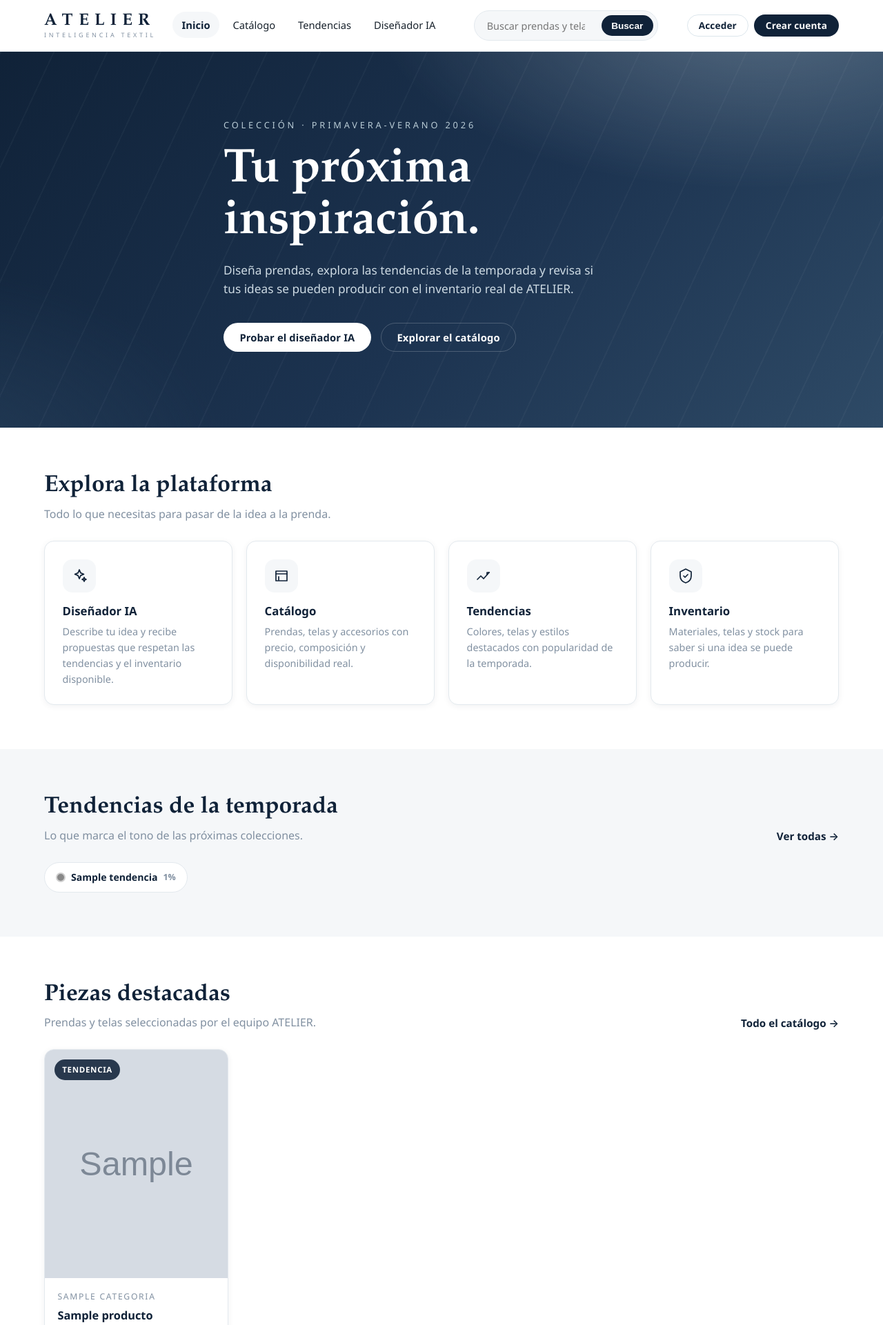
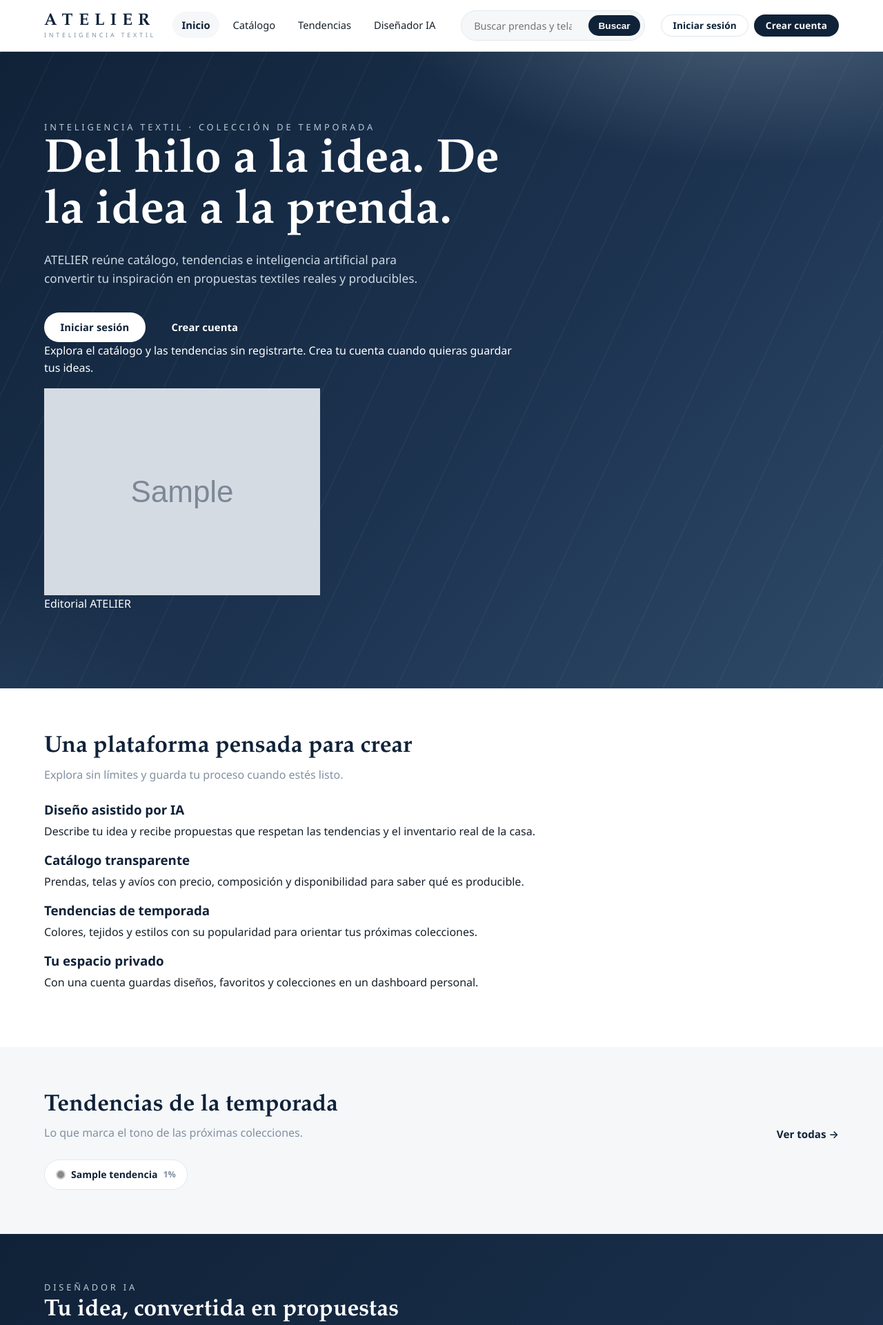
Before and after one commit to RV-Leo/proyecto-atelier, a Django app: page / in a window 1280 px wide. Shown: the top 1921 px of the page at 69% size. Run offline with Django 5.2, Linux system fonts and the light colour scheme; tables that the repository leaves empty hold one stand-in row (values such as "Sample post"); grey boxes marked "Sample" are stand-in pictures.

Commit message:
web: portada publica del visitante, navegacion por rol y aviso de acceso

```diff
--- a/web/templates/base.html
+++ b/web/templates/base.html
@@ -13,7 +13,7 @@
 
   <header class="cabecera">
     <div class="contenedor cabecera-inner">
-      <a class="marca" href="{% url 'core:inicio' %}" aria-label="Ir al inicio de ATELIER">
+      <a class="marca" href="{% if es_administrador %}{% url 'panel:inicio' %}{% elif es_cliente %}{% url 'cuentas:panel' %}{% else %}{% url 'core:inicio' %}{% endif %}" aria-label="Ir al inicio de ATELIER">
         <span class="marca-nombre">Atelier</span>
         <span class="marca-subtitulo">Inteligencia Textil</span>
       </a>
@@ -24,38 +24,43 @@
 
       <nav class="navegacion" data-menu>
         <ul class="navegacion-enlaces">
+          {% if es_administrador %}
+            <li><a href="{% url 'panel:inicio' %}" class="{% if request.resolver_match.app_name == 'panel' and request.resolver_match.view_name != 'panel:usuarios' %}activo{% endif %}">Dashboard</a></li>
+            <li><a href="{% url 'admin:catalogo_producto_changelist' %}">Productos</a></li>
+            <li><a href="{% url 'admin:tendencias_tendencia_changelist' %}">Tendencias</a></li>
+            <li><a href="{% url 'admin:catalogo_material_changelist' %}">Inventario</a></li>
+            <li><a href="{% url 'panel:usuarios' %}" class="{% if request.resolver_match.view_name == 'panel:usuarios' %}activo{% endif %}">Usuarios</a></li>
+            <li><a href="{% url 'informes:informes' %}" class="{% if request.resolver_match.view_name == 'informes:informes' %}activo{% endif %}">Informes</a></li>
+          {% elif es_cliente %}
+            <li><a href="{% url 'cuentas:panel' %}" class="{% if request.resolver_match.view_name == 'cuentas:panel' %}activo{% endif %}">Inicio</a></li>
+            <li><a href="{% url 'catalogo:lista' %}" class="{% if request.resolver_match.view_name == 'catalogo:lista' or request.resolver_match.view_name == 'catalogo:detalle' %}activo{% endif %}">Catálogo</a></li>
+            <li><a href="{% url 'tendencias:lista' %}" class="{% if request.resolver_match.view_name == 'tendencias:lista' %}activo{% endif %}">Tendencias</a></li>
+            <li><a href="{% url 'disenador:asistente' %}" class="{% if request.resolver_match.view_name == 'disenador:asistente' %}activo{% endif %}">Diseñador IA</a></li>
+            <li><a href="{% url 'disenador:historial' %}" class="{% if request.resolver_match.view_name == 'disenador:historial' %}activo{% endif %}">Mis diseños</a></li>
+            <li><a href="{% url 'cuentas:perfil' %}" class="{% if request.resolver_match.view_name == 'cuentas:perfil' %}activo{% endif %}">Mi perfil</a></li>
+          {% else %}
             <li><a href="{% url 'core:inicio' %}" class="{% if request.resolver_match.view_name == 'core:inicio' %}activo{% endif %}">Inicio</a></li>
             <li><a href="{% url 'catalogo:lista' %}" class="{% if request.resolver_match.view_name == 'catalogo:lista' or request.resolver_match.view_name == 'catalogo:detalle' %}activo{% endif %}">Catálogo</a></li>
             <li><a href="{% url 'tendencias:lista' %}" class="{% if request.resolver_match.view_name == 'tendencias:lista' %}activo{% endif %}">Tendencias</a></li>
             <li><a href="{% url 'disenador:asistente' %}" class="{% if request.resolver_match.view_name == 'disenador:asistente' %}activo{% endif %}">Diseñador IA</a></li>
-          {% if user.is_authenticated %}
-            {% if es_administrador %}
-              <li><a href="{% url 'panel:inicio' %}" class="{% if request.resolver_match.app_name == 'panel' %}activo{% endif %}">Panel</a></li>
-              <li><a href="{% url 'informes:informes' %}" class="{% if request.resolver_match.view_name == 'informes:informes' %}activo{% endif %}">Informes</a></li>
-            {% else %}
-              <li><a href="{% url 'catalogo:inventario' %}" class="{% if request.resolver_match.view_name == 'catalogo:inventario' %}activo{% endif %}">Inventario</a></li>
-            {% endif %}
           {% endif %}
         </ul>
 
+        {% if not es_administrador %}
           <form class="buscador-cabecera" action="{% url 'catalogo:lista' %}" method="get" role="search">
             <input type="search" name="q" value="{{ request.GET.q }}" placeholder="Buscar prendas y telas…" aria-label="Buscar en el catálogo">
             <button type="submit">Buscar</button>
           </form>
+        {% endif %}
 
         <div class="accesos-cuenta">
           {% if user.is_authenticated %}
-            {% if es_administrador %}
-              <a class="btn btn-ghost btn-compacto" href="{% url 'panel:inicio' %}">Panel</a>
-            {% else %}
-              <a class="btn btn-ghost btn-compacto" href="{% url 'cuentas:perfil' %}">Mi perfil</a>
-            {% endif %}
             <form action="{% url 'cuentas:salir' %}" method="post">
               {% csrf_token %}
               <button class="btn btn-suave btn-compacto" type="submit">Cerrar sesión</button>
             </form>
           {% else %}
-            <a class="btn btn-ghost btn-compacto" href="{% url 'cuentas:acceder' %}">Acceder</a>
+            <a class="btn btn-ghost btn-compacto" href="{% url 'cuentas:acceder' %}">Iniciar sesión</a>
             <a class="btn btn-primario btn-compacto" href="{% url 'cuentas:registro' %}">Crear cuenta</a>
           {% endif %}
         </div>
@@ -93,24 +98,25 @@
             <li><a href="{% url 'catalogo:lista' %}">Catálogo</a></li>
             <li><a href="{% url 'tendencias:lista' %}">Tendencias</a></li>
             <li><a href="{% url 'disenador:asistente' %}">Diseñador IA</a></li>
+            {% if user.is_authenticated %}
               <li><a href="{% url 'catalogo:inventario' %}">Inventario</a></li>
+            {% endif %}
           </ul>
         </div>
         <div>
           <h4>Tu cuenta</h4>
           <ul>
-            {% if user.is_authenticated %}
             {% if es_administrador %}
               <li><a href="{% url 'panel:inicio' %}">Panel administrativo</a></li>
               <li><a href="{% url 'informes:informes' %}">Informes</a></li>
               <li><a href="{% url 'admin:index' %}">Django Admin</a></li>
+            {% elif es_cliente %}
+              <li><a href="{% url 'cuentas:panel' %}">Mi espacio</a></li>
+              <li><a href="{% url 'cuentas:perfil' %}">Mi perfil</a></li>
+              <li><a href="{% url 'disenador:historial' %}">Mis diseños</a></li>
+              <li><a href="{% url 'catalogo:inventario' %}">Inventario</a></li>
             {% else %}
-                <li><a href="{% url 'cuentas:perfil' %}">Mi perfil</a></li>
-                <li><a href="{% url 'disenador:historial' %}">Mis propuestas</a></li>
-                <li><a href="{% url 'catalogo:inventario' %}">Inventario</a></li>
-              {% endif %}
-            {% else %}
-              <li><a href="{% url 'cuentas:acceder' %}">Acceder</a></li>
+              <li><a href="{% url 'cuentas:acceder' %}">Iniciar sesión</a></li>
               <li><a href="{% url 'cuentas:registro' %}">Crear cuenta</a></li>
             {% endif %}
           </ul>
--- a/web/templates/core/inicio.html
+++ b/web/templates/core/inicio.html
@@ -1,61 +1,58 @@
 {% extends 'base.html' %}
+{% load static %}
 
 {% block contenido %}
 
-  <!-- Hero -->
-  <section class="hero">
-    <div class="contenedor hero-contenido">
-      <p class="hero-eyebrow">Colección · Primavera-Verano 2026</p>
-      <h1 class="hero-titulo">Tu próxima inspiración.</h1>
-      <p class="hero-texto">
-        Diseña prendas, explora las tendencias de la temporada y revisa si
-        tus ideas se pueden producir con el inventario real de ATELIER.
-      </p>
-      <div class="hero-acciones">
-        <a class="btn btn-claro" href="{% url 'disenador:asistente' %}">Probar el diseñador IA</a>
-        <a class="btn btn-ghost" style="border-color:#ffffff33;color:#fff" href="{% url 'catalogo:lista' %}">Explorar el catálogo</a>
+  <!-- Hero editorial -->
+  <section class="hero hero-editorial">
+    <div class="contenedor hero-editorial-grid">
+      <div class="hero-contenido">
+        <span class="hero-eyebrow">Inteligencia textil · Colección de temporada</span>
+        <h1 class="hero-titulo">Del hilo a la idea. De la idea a la prenda.</h1>
+        <p class="hero-texto">ATELIER reúne catálogo, tendencias e inteligencia artificial para convertir tu inspiración en propuestas textiles reales y producibles.</p>
+        <div class="hero-acciones">
+          <a class="btn btn-claro" href="{% url 'cuentas:acceder' %}">Iniciar sesión</a>
+          <a class="btn btn-borde-claro" href="{% url 'cuentas:registro' %}">Crear cuenta</a>
+        </div>
+        <p class="hero-nota">Explora el catálogo y las tendencias sin registrarte. Crea tu cuenta cuando quieras guardar tus ideas.</p>
+      </div>
+      <div class="hero-editorial-imagen">
+        {% if producto_portada.imagen %}
+          <img src="{{ producto_portada.imagen.url }}" alt="Pieza editorial de ATELIER">
+        {% else %}
+          <img src="{% static 'img/placeholder.svg' %}" alt="Pieza editorial de ATELIER">
+        {% endif %}
+        <span class="hero-editorial-sello">Editorial ATELIER</span>
       </div>
     </div>
   </section>
 
-  <!-- Accesos rápidos -->
-  <section class="seccion" id="accesos">
+  <!-- Ventajas -->
+  <section class="seccion">
     <div class="contenedor">
       <div class="seccion-cabecera">
         <div>
-          <h2 class="seccion-titulo">Explora la plataforma</h2>
-          <p class="seccion-subtitulo" style="margin-bottom:0">Todo lo que necesitas para pasar de la idea a la prenda.</p>
+          <h2 class="seccion-titulo">Una plataforma pensada para crear</h2>
+          <p class="seccion-subtitulo" style="margin-bottom:0">Explora sin límites y guarda tu proceso cuando estés listo.</p>
         </div>
       </div>
-      <div class="accesos">
-        <a class="acceso revelar" href="{% url 'disenador:asistente' %}">
-          <div class="acceso-icono">
-            <svg viewBox="0 0 24 24" fill="none" stroke="currentColor" stroke-width="1.7" stroke-linecap="round" stroke-linejoin="round"><path d="M12 3l1.9 4.6 4.6 1.9-4.6 1.9L12 16l-1.9-4.6-4.6-1.9 4.6-1.9L12 3z"/><path d="M19 14l.9 2.1L22 17l-2.1.9L19 20l-.9-2.1L16 17l2.1-.9L19 14z"/></svg>
-          </div>
-          <h3>Diseñador IA</h3>
-          <p>Describe tu idea y recibe propuestas que respetan las tendencias y el inventario disponible.</p>
-        </a>
-        <a class="acceso revelar" href="{% url 'catalogo:lista' %}">
-          <div class="acceso-icono">
-            <svg viewBox="0 0 24 24" fill="none" stroke="currentColor" stroke-width="1.7" stroke-linecap="round" stroke-linejoin="round"><path d="M4 5h16v14H4z"/><path d="M4 9h16"/><path d="M8 13v5"/></svg>
-          </div>
-          <h3>Catálogo</h3>
-          <p>Prendas, telas y accesorios con precio, composición y disponibilidad real.</p>
-        </a>
-        <a class="acceso revelar" href="{% url 'tendencias:lista' %}">
-          <div class="acceso-icono">
-            <svg viewBox="0 0 24 24" fill="none" stroke="currentColor" stroke-width="1.7" stroke-linecap="round" stroke-linejoin="round"><path d="M3 17l5-5 4 4 8-9"/><path d="M20 7h-3v3"/></svg>
-          </div>
-          <h3>Tendencias</h3>
-          <p>Colores, telas y estilos destacados con popularidad de la temporada.</p>
-        </a>
-        <a class="acceso revelar" href="{% url 'catalogo:inventario' %}">
-          <div class="acceso-icono">
-            <svg viewBox="0 0 24 24" fill="none" stroke="currentColor" stroke-width="1.7" stroke-linecap="round" stroke-linejoin="round"><path d="M12 2l8 4v6c0 5-3.5 8.5-8 10-4.5-1.5-8-5-8-10V6l8-4z"/><path d="M9 12l2 2 4-4"/></svg>
-          </div>
-          <h3>Inventario</h3>
-          <p>Materiales, telas y stock para saber si una idea se puede producir.</p>
-        </a>
+      <div class="ventajas">
+        <div class="ventaja revelar">
+          <h3>Diseño asistido por IA</h3>
+          <p>Describe tu idea y recibe propuestas que respetan las tendencias y el inventario real de la casa.</p>
+        </div>
+        <div class="ventaja revelar">
+          <h3>Catálogo transparente</h3>
+          <p>Prendas, telas y avíos con precio, composición y disponibilidad para saber qué es producible.</p>
+        </div>
+        <div class="ventaja revelar">
+          <h3>Tendencias de temporada</h3>
+          <p>Colores, tejidos y estilos con su popularidad para orientar tus próximas colecciones.</p>
+        </div>
+        <div class="ventaja revelar">
+          <h3>Tu espacio privado</h3>
+          <p>Con una cuenta guardas diseños, favoritos y colecciones en un dashboard personal.</p>
+        </div>
       </div>
     </div>
   </section>
@@ -84,7 +81,27 @@
     </div>
   </section>
 
-  <!-- Destacados del catálogo -->
+  <!-- Diseñador IA -->
+  <section class="seccion fondo-marino">
+    <div class="contenedor disenador-presentacion">
+      <div>
+        <span class="hero-eyebrow">Diseñador IA</span>
+        <h2 class="seccion-titulo" style="color:#fff">Tu idea, convertida en propuestas</h2>
+        <p class="seccion-subtitulo" style="color:#b9c8d6">Cuéntale a ATELIER qué imaginas y recibe alternativas coherentes con las tendencias y el stock disponible. Con tu cuenta, cada propuesta queda guardada en tu historial y en tus colecciones.</p>
+        <div class="hero-acciones">
+          <a class="btn btn-claro" href="{% url 'disenador:asistente' %}">Probar el Diseñador IA</a>
+          <a class="btn btn-borde-claro" href="{% url 'cuentas:registro' %}">Crear cuenta para guardar</a>
+        </div>
+      </div>
+      <ul class="disenador-pasos">
+        <li><span>1</span> Describe la prenda que imaginas.</li>
+        <li><span>2</span> Elige estilo, temporada y paleta.</li>
+        <li><span>3</span> Recibe propuestas y guarda tus favoritas.</li>
+      </ul>
+    </div>
+  </section>
+
+  <!-- Piezas destacadas -->
   <section class="seccion">
     <div class="contenedor">
       <div class="seccion-cabecera">
@@ -105,16 +122,22 @@
   </section>
 
   <!-- Colecciones recomendadas -->
-  <section class="seccion fondo-marino">
+  <section class="seccion fondo-claro">
     <div class="contenedor">
-      <h2 class="seccion-titulo" style="color:#fff">Colecciones recomendadas</h2>
-      <p class="seccion-subtitulo" style="color:#b9c8d6">Ideas curadas para inspirar tu próxima cápsula.</p>
+      <div class="seccion-cabecera">
+        <div>
+          <h2 class="seccion-titulo">Colecciones recomendadas</h2>
+          <p class="seccion-subtitulo" style="margin-bottom:0">Ideas curadas para inspirar tu próxima cápsula.</p>
+        </div>
+      </div>
       <div class="rejilla-estrecha">
         {% for coleccion in colecciones %}
           <a class="carta revelar" href="{% url 'cuentas:coleccion_detalle' slug=coleccion.slug %}">
             <div class="carta-imagen" style="aspect-ratio: 16/10">
               {% if coleccion.imagen %}
                 <img src="{{ coleccion.imagen.url }}" alt="{{ coleccion.nombre }}">
+              {% else %}
+                <img src="{% static 'img/placeholder.svg' %}" alt="{{ coleccion.nombre }}">
               {% endif %}
             </div>
             <div class="carta-cuerpo">
@@ -124,13 +147,13 @@
             </div>
           </a>
         {% empty %}
-          <p style="color:#b9c8d6">Aún no hay colecciones recomendadas.</p>
+          <p style="color: var(--gris-texto)">Aún no hay colecciones recomendadas.</p>
         {% endfor %}
       </div>
     </div>
   </section>
 
-  <!-- Propuestas recientes / nuevas prendas -->
+  <!-- Novedades -->
   <section class="seccion">
     <div class="contenedor">
       <div class="seccion-cabecera">
@@ -149,4 +172,16 @@
     </div>
   </section>
 
+  <!-- Llamado final -->
+  <section class="seccion cta-final">
+    <div class="contenedor centrado">
+      <h2 class="seccion-titulo">Tu próximo diseño empieza aquí</h2>
+      <p class="seccion-subtitulo">Inicia sesión o crea tu cuenta para guardar tus ideas, crear colecciones y personalizar tu experiencia en ATELIER.</p>
+      <div class="hero-acciones" style="justify-content:center">
+        <a class="btn btn-primario" href="{% url 'cuentas:acceder' %}">Iniciar sesión</a>
+        <a class="btn btn-ghost" href="{% url 'cuentas:registro' %}">Crear cuenta</a>
+      </div>
+    </div>
+  </section>
+
 {% endblock %}
```
Also changed, not shown: web/templates/disenador/asistente.html (+14 -0 lines). Lines whose indentation alone changed are shown as unchanged.
